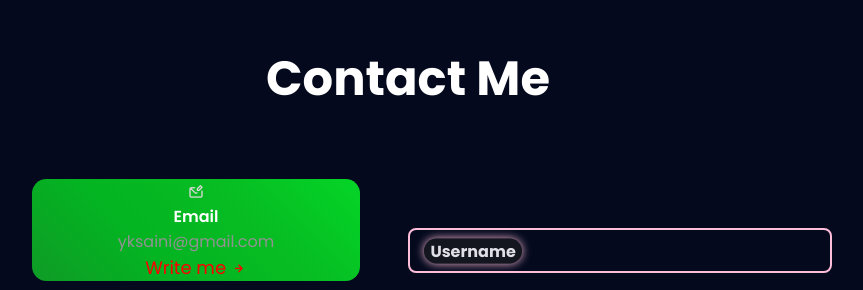
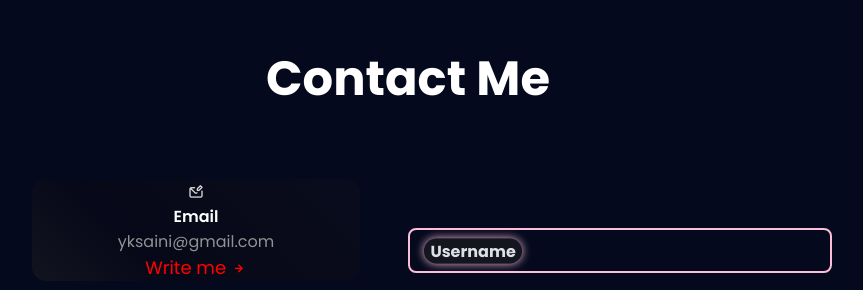
Before and after one commit to yogesh-Kumar-Saini/portpolio-website, a plain HTML site: page index.html in a window 1280 px wide. Shown: the part 6460-6750 px from the top of the page, without its empty margins (232-1095 px from the left). Drawn offline with nearby package versions, Linux system fonts and the light colour scheme.

Commit message:
Update styles1.css

```diff
--- a/styles1.css
+++ b/styles1.css
@@ -636,7 +636,6 @@ body {
     height: 100%;
     margin-top: 0rem;
     padding-left: 0rem;
-    background-color: #00ff2a;
     padding-right: 0rem;
     border-radius: .9rem;
     text-align: center;
```
